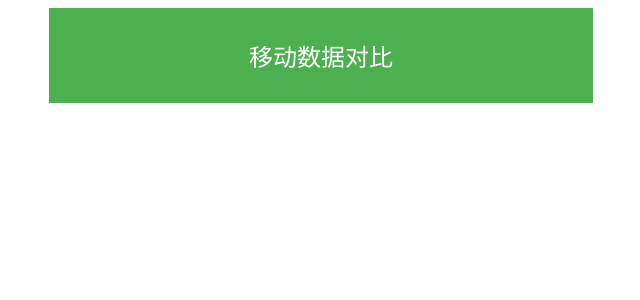
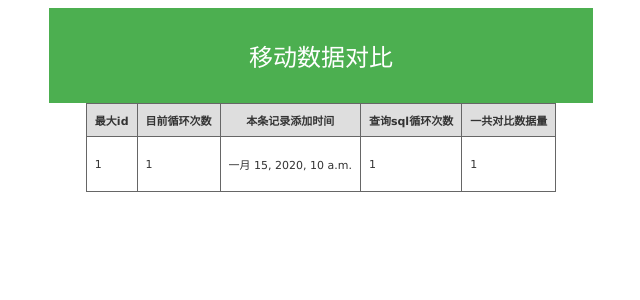
Before and after one commit to JiaLin-Leung/mybest, a Django app: template templates/login.html in a window 1280 px wide. Shown: the top 300 px of the page, without its empty margins (319-959 px from the left). Run offline with Django 3.2, Linux system fonts and the light colour scheme; the template is opened without the code that fills it: most values are stand-ins (such as "Sample title", 1, 10 or a date in 2020); parts of the project's set-up code (start-up, migrations or seed data) failed here and were passed over.

Commit message:
表格样式修改

```diff
--- a/templates/login.html
+++ b/templates/login.html
@@ -17,11 +17,64 @@
             cursor: pointer;
             display:block;;margin: 0 auto;
         }
+
+        table.gridtable {
+            font-family: verdana,arial,sans-serif;
+            font-size:11px;
+            color:#333333;
+            border-width: 1px;
+            border-color: #666666;
+            border-collapse: collapse;
+        }
+        table.gridtable th {
+            border-width: 1px;
+            padding: 8px;
+            border-style: solid;
+            border-color: #666666;
+            background-color: #dedede;
+        }
+        table.gridtable td {
+            border-width: 1px;
+            padding: 8px;
+            border-style: solid;
+            border-color: #666666;
+            background-color: #ffffff;
+        }
+
 </style>
 </head>
 <body>
     <button class="button" onclick="go_compare()">移动数据对比</button>
-{#    <a href="#" class="button">链接按钮</a>#}
+    <div class="table-a">
+        <table class="gridtable" align="center" border="1">
+            <tr>
+                <th class="hi_1">最大id</th>
+                <th class="hi_2">目前循环次数</th>
+                <th class="hi_4">本条记录添加时间</th>
+                <th class="hi_3">查询sql循环次数</th>
+                <th class="hi_5">一共对比数据量</th>
+            </tr>
+            <tr class="lesson_length">
+                <td class="hi_1 wi_1">
+                    <p>{{ data.cycle_max_id }}</p>
+                </td>
+                <td class="hi_2 wi_2">
+                    <p>{{ data.main_cycle_num }}</p>
+                </td>
+
+                <td class="hi_4 wi_4">
+                    <p>{{ data.add_time }}</p>
+
+                </td>
+                <td class="hi_3 wi_3">
+                    <p>{{ data.sql_cycle_num }}</p>
+                </td>
+                <td class="table_operate">
+                    <p>{{ compare_num }}</p>
+                </td>
+            </tr>
+        </table>
+    <div>
 </body>
 </html>
 
```
Also changed, not shown: blog/views.py (+13 -3 lines), myblog/settings.py (+6 -6 lines).
